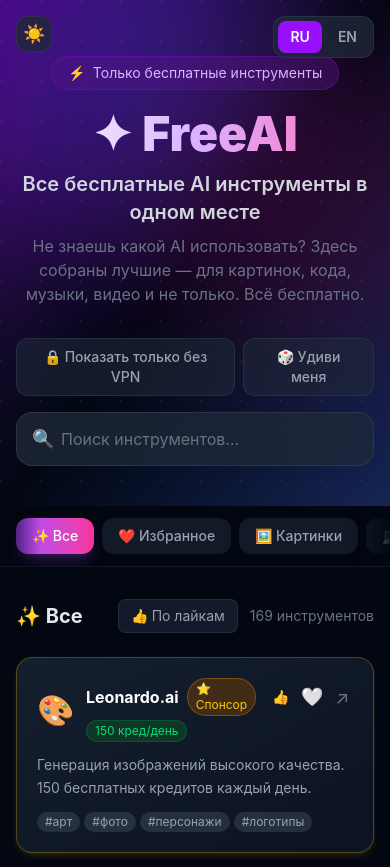
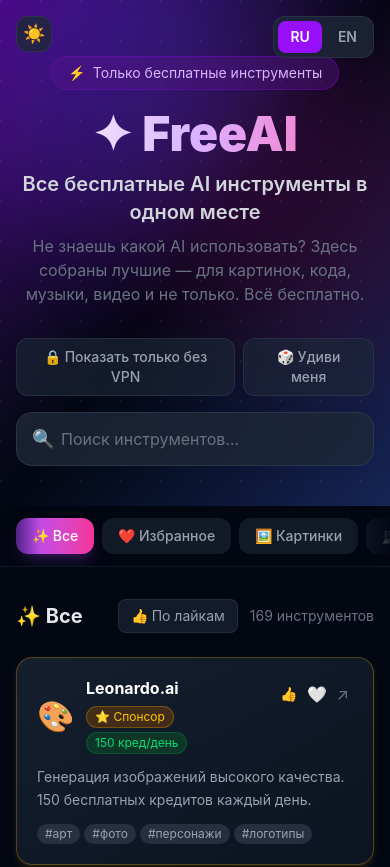
Before and after one commit to Nikhub001/ai-hub, a React (Vite) app: page / in a window 390 px wide. Shown: the top 867 px of the page. Built offline with nearby package versions, Linux system fonts and the light colour scheme.

Commit message:
Fix card overflow on mobile, compact action buttons

```diff
--- a/src/App.jsx
+++ b/src/App.jsx
@@ -9,7 +9,7 @@
 
   return (
     <div
-      className={`card-anim group theme-card border rounded-2xl p-5 flex flex-col gap-3 transition-all duration-200 hover:-translate-y-1 hover:shadow-xl hover:shadow-purple-500/30 hover:border-purple-500/60 cursor-pointer ${
+      className={`card-anim group theme-card border rounded-2xl p-5 flex flex-col gap-3 transition-all duration-200 hover:-translate-y-1 hover:shadow-xl hover:shadow-purple-500/30 hover:border-purple-500/60 cursor-pointer min-w-0 ${
         tool.sponsored
           ? isDark
             ? 'bg-gradient-to-br from-gray-800/70 to-gray-900/70 border-yellow-500/30 shadow-yellow-500/10 shadow-md'
@@ -20,11 +20,11 @@
       }`}
       onClick={() => onOpenModal(tool)}
     >
-      <div className="flex items-start justify-between gap-3">
-        <div className="flex items-center gap-3">
-          <span className="text-3xl">{tool.icon}</span>
-          <div>
-            <div className="flex items-center gap-2">
+      <div className="flex items-start justify-between gap-2 min-w-0">
+        <div className="flex items-center gap-3 min-w-0 flex-1">
+          <span className="text-3xl flex-shrink-0">{tool.icon}</span>
+          <div className="min-w-0">
+            <div className="flex items-center gap-2 flex-wrap">
               <h3 className={`font-bold text-base group-hover:text-purple-400 transition-colors leading-tight theme-text ${isDark ? 'text-white' : 'text-gray-900'}`}>
                 {tool.name}
               </h3>
@@ -46,17 +46,17 @@
             </div>
           </div>
         </div>
-        <div className="flex items-center gap-1 flex-shrink-0">
+        <div className="flex items-center gap-0.5 flex-shrink-0">
           <button
             onClick={e => { e.stopPropagation(); onLike(tool.id) }}
-            className="flex items-center gap-1 text-sm leading-none p-1 hover:scale-110 transition-transform text-gray-500 hover:text-pink-400"
+            className="flex items-center gap-0.5 text-sm leading-none p-1 hover:scale-110 transition-transform text-gray-500 hover:text-pink-400"
             aria-label="Like"
           >
             👍{likeCount > 0 && <span className="text-xs font-semibold">{likeCount}</span>}
           </button>
           <button
             onClick={e => { e.stopPropagation(); onToggleFav(tool.id) }}
-            className="text-lg leading-none p-1 hover:scale-125 transition-transform"
+            className="text-base leading-none p-1 hover:scale-125 transition-transform"
             aria-label="Toggle favorite"
           >
             {isFav ? '❤️' : '🤍'}
@@ -66,7 +66,7 @@
             target="_blank"
             rel="noopener noreferrer"
             onClick={e => e.stopPropagation()}
-            className="text-gray-500 hover:text-purple-400 transition-colors text-lg mt-0.5 p-1"
+            className="text-gray-500 hover:text-purple-400 transition-colors text-base p-1"
             aria-label="Open tool"
           >↗</a>
         </div>
@@ -177,7 +177,7 @@
   }
 
   return (
-    <div className={`min-h-screen theme-bg ${isDark ? 'bg-gray-950 text-white' : 'bg-slate-100 text-gray-900'}`}>
+    <div className={`min-h-screen overflow-x-hidden theme-bg ${isDark ? 'bg-gray-950 text-white' : 'bg-slate-100 text-gray-900'}`}>
       {/* Header */}
       <div className="relative overflow-hidden">
         <div className={`absolute inset-0 theme-hdr-grad ${isDark ? 'bg-gradient-to-br from-purple-950 via-gray-950 to-blue-950' : ''} pointer-events-none`} />
```
